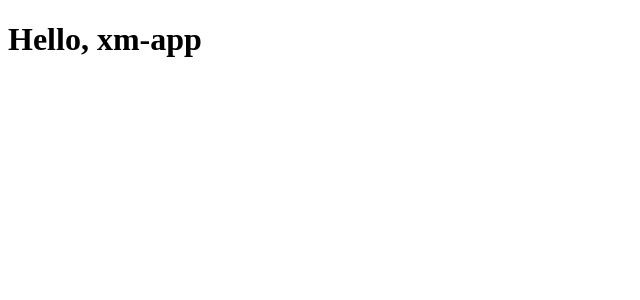
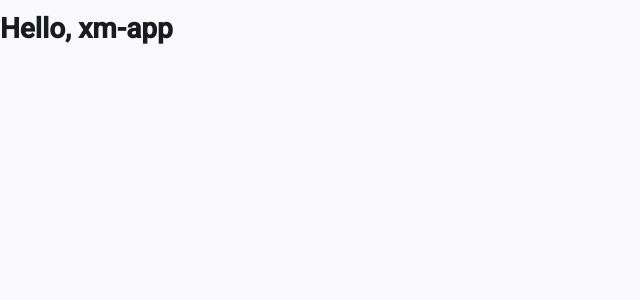
Before and after one commit to ktilelis/photo-library, an Angular app: page / in a window 1280 px wide. Shown: the top 300 px of the page, without its empty margins (0-640 px from the left). Built offline with nearby package versions, Linux system fonts and the light colour scheme.

Commit message:
chore: add angular material

```diff
--- a/package.json
+++ b/package.json
@@ -14,10 +14,12 @@
   "private": true,
   "packageManager": "npm@10.9.0",
   "dependencies": {
+    "@angular/cdk": "~21.2.0",
     "@angular/common": "^21.0.0",
     "@angular/compiler": "^21.0.0",
     "@angular/core": "^21.0.0",
     "@angular/forms": "^21.0.0",
+    "@angular/material": "~21.2.0",
     "@angular/platform-browser": "^21.0.0",
     "@angular/router": "^21.0.0",
     "rxjs": "~7.8.0",
@@ -27,6 +29,7 @@
     "@angular/build": "^21.0.0",
     "@angular/cli": "^21.0.0",
     "@angular/compiler-cli": "^21.0.0",
+    "@angular/material": "^21.2.0",
     "angular-eslint": "21.2.0",
     "eslint": "^9.39.2",
     "eslint-config-prettier": "^10.1.8",
--- a/src/index.html
+++ b/src/index.html
@@ -2,10 +2,14 @@
 <html lang="en">
   <head>
     <meta charset="utf-8" />
-    <title>XmApp</title>
+    <title>XM Photo Library</title>
     <base href="/" />
     <meta name="viewport" content="width=device-width, initial-scale=1" />
     <link rel="icon" type="image/x-icon" href="favicon.ico" />
+    <link rel="preconnect" href="https://fonts.googleapis.com" />
+    <link rel="preconnect" href="https://fonts.gstatic.com" crossorigin />
+    <link href="https://fonts.googleapis.com/css2?family=Roboto:wght@300;400;500&display=swap" rel="stylesheet" />
+    <link href="https://fonts.googleapis.com/icon?family=Material+Icons" rel="stylesheet" />
   </head>
   <body>
     <xm-root></xm-root>
--- a/src/styles.scss
+++ b/src/styles.scss
@@ -1 +1,39 @@
+// Include theming for Angular Material with `mat.theme()`.
+// This Sass mixin will define CSS variables that are used for styling Angular Material
+// components according to the Material 3 design spec.
+// Learn more about theming and how to use it for your application's
+// custom components at https://material.angular.dev/guide/theming
+@use '@angular/material' as mat;
+
+html {
+  height: 100%;
+  @include mat.theme(
+    (
+      color: (
+        primary: mat.$azure-palette,
+        tertiary: mat.$blue-palette
+      ),
+      typography: Roboto,
+      density: 0
+    )
+  );
+}
+
+body {
+  // Default the application to a light color theme. This can be changed to
+  // `dark` to enable the dark color theme, or to `light dark` to defer to the
+  // user's system settings.
+  color-scheme: light;
+
+  // Set a default background, font and text colors for the application using
+  // Angular Material's system-level CSS variables. Learn more about these
+  // variables at https://material.angular.dev/guide/system-variables
+  background-color: var(--mat-sys-surface);
+  color: var(--mat-sys-on-surface);
+  font: var(--mat-sys-body-medium);
+
+  // Reset the user agent margin.
+  margin: 0;
+  height: 100%;
+}
 /* You can add global styles to this file, and also import other style files */
```
Also changed, not shown: 1 other file (tests, documents, lock files or other folders).
